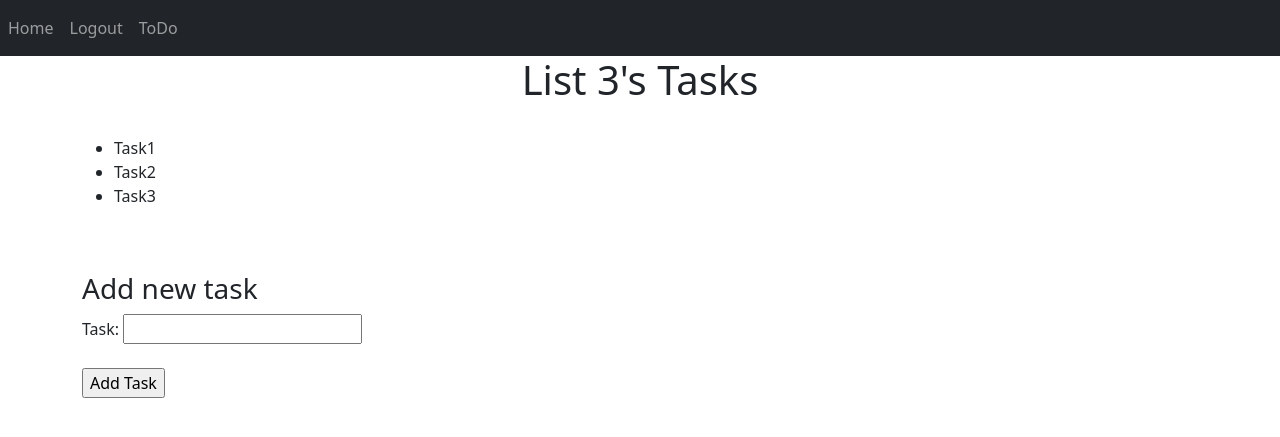
After one commit to Hachimmia/MindMe, a Flask app: page /list/3 in a window 1280 px wide. The commit adds this page. Shown: the top 437 px of the page. Run offline with Flask 3, Linux system fonts and the light colour scheme; a user stored in the database is signed in; some libraries are stand-ins or nearby versions.

Commit message:
set tasks and list pages, route and db

```diff
--- a/templates/base.html
+++ b/templates/base.html
@@ -19,6 +19,7 @@
                 {% if user.is_authenticated %}
                 <a class="nav-item nav-link" id="home" href="/">Home</a>
                 <a class="nav-item nav-link" id="logout" href="/logout">Logout</a>
+                <a class="nav-item nav-link" id="ToDo" href="/todo">ToDo</a>
                 {% else %}
                 <a class="nav-item nav-link" id="login" href="/login">Login</a>
                 <a class="nav-item nav-link" id="signup" href="/signup">Sign Up</a>
--- a/templates/index.html
+++ b/templates/index.html
@@ -12,7 +12,7 @@
             <span aria-hidden="true">&times;</span>
         </button>
     </li>
-    {% endfor%}
+    {% endfor %}
 </ul>
 <form method="POST">
     <textarea name="note" id="note" class="form-control"></textarea>
--- /dev/null
+++ b/templates/tasks.html
@@ -0,0 +1,24 @@
+{% extends "base.html" %}
+<!--name of the page that will be shown on the tab-->
+{% block title %}ToDo{% endblock %}
+
+{% block content %}
+<h1 align="center">List {{ listId }}'s Tasks</h1>
+<br>
+<ul>
+    <li>Task1</li>
+    <li>Task2</li>
+    <li>Task3</li>
+</ul>
+<br>
+<br>
+<h3>Add new task</h3>
+<form action="/add/task/{{ listId }}" method="POST">
+    <div>
+        Task: <input type="text" name="task-name">
+        <br>
+        <br>
+        <input type="submit" value="Add Task">
+    </div>
+</form>
+{% endblock %}
--- a/views.py
+++ b/views.py
@@ -16,7 +16,7 @@ def home():
         note = request.form.get('note')
 
         if len(note) < 1:
-            flash('Please write a note before add it your MindMe', category='error')
+            flash('Please write a note before add it to your MindMe', category='error')
         else:
             new_note = Note(note=note, user_id=current_user.id)
             db.session.add(new_note)
@@ -43,3 +43,25 @@ def delete_note():
             db.session.commit()
 
     return jsonify({})
+
+#Todo Lists and tasks
+
+@views.route('/todo')
+@login_required
+def show_lists():
+    return render_template("todo.html", user=current_user)
+
+@views.route('/list/<listId>')
+@login_required
+def show_tasks(listId):
+    return render_template("tasks.html", user=current_user, listId=listId)
+
+@views.route('/add/list', methods=['POST'])
+def add_list():
+    #todo: add list
+    return "List added! :)"
+
+@views.route('/add/task/<listId>', methods=['POST'])
+def add_task(listId):
+    #todo add task
+    return "Task added! :)"
```
Also changed, not shown: models.py (+18 -0 lines), templates/todo.html (added, +24 -0 lines), instance/database.db.
